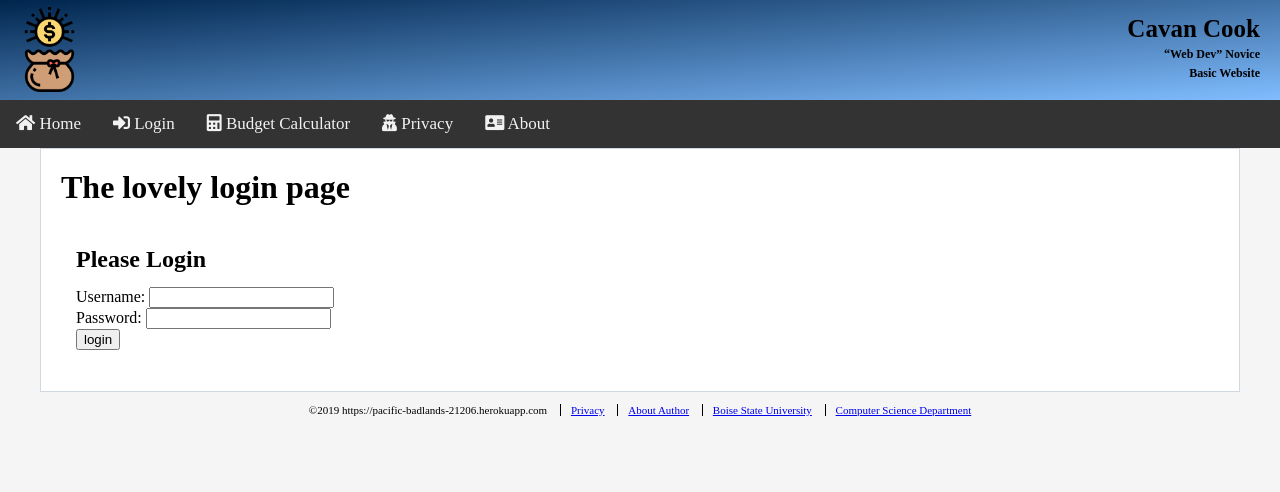
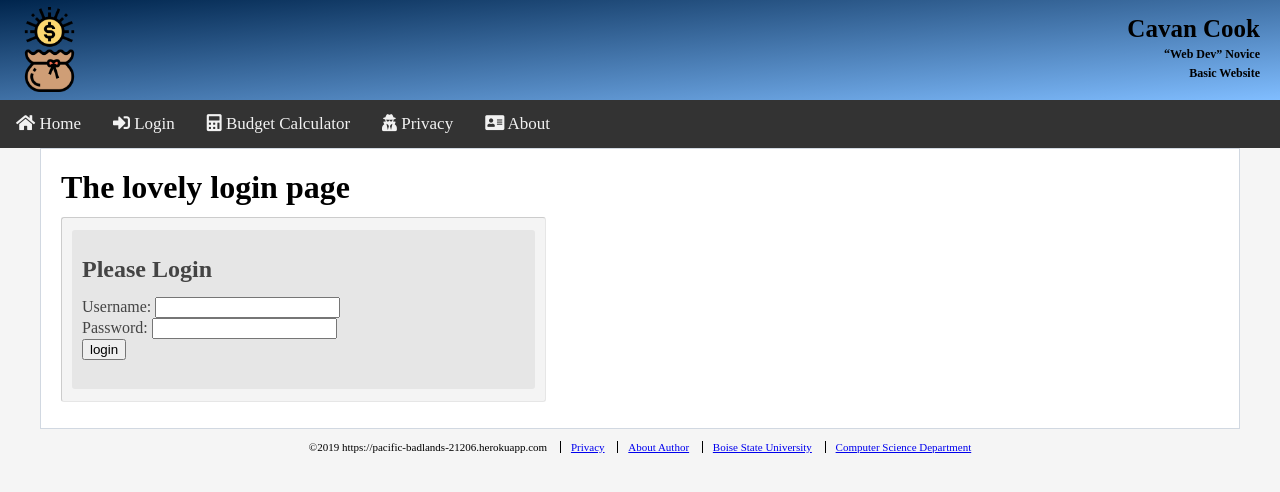
Before and after one commit to cavancook/website, a PHP site: page /login.php in a window 1280 px wide. Shown: the top 492 px of the page. Run offline with PHP 8.4, Linux system fonts and the light colour scheme; some libraries are stand-ins or nearby versions.

Commit message:
Changes to style

```diff
--- a/calc.css
+++ b/calc.css
@@ -121,7 +121,7 @@ div.calcFieldset div.calcField label {
     width: 340px;
 }
 .content div#mainContent div.calcFieldset div.calcField input {
-    color: #666;
+    color: #444444;
     left: 450px;
     position: absolute;
     top: 10px;
@@ -134,7 +134,7 @@ div.calcFieldset div.calcField span.desc {
     width: 20px;
 }
 div#mainContent {
-    color: #666;
+    color: #444444;
     display: inline;
     float: left;
     margin: 0 20px;
--- a/login.php
+++ b/login.php
@@ -8,7 +8,8 @@ session_start();
         <?php include_once "navbar.php" ?>
         <div class="content">
             <h1>The lovely login page</h1>
-            <div class="login left">
+            <div class="loginbox">
+            <div class="login">
                 <h2>Please Login</h2>
 
                 <form method="post" action="handler.php">
@@ -17,6 +18,7 @@ session_start();
                     <div><input type="submit" value="login"></div>
                 </form>
             </div>
+            </div>
             <div class="clear"></div>
         </div>
         <?php include_once "footer.php" ?>
--- a/style.css
+++ b/style.css
@@ -70,8 +70,24 @@ body {
     width: 40%;
 }
 .login {
-    padding: 15px;
-    width: 40%;
+    background: #e6e6e6;
+    margin: 0 0 .769em 0;
+    padding: .769em 10px;
+    position: relative;
+    border-radius: 3px;
+}
+.loginbox{
+	background-color: #f4f4f4;
+    border: 1px solid #CCC;
+    border-bottom-color: #e6e6e6;
+    border-right-color: #e6e6e6;
+    margin: 1em 0;
+	padding: .769em 10px 0 10px;
+    border-radius: 3px;
+	width: 40%;
+	color: #444444;
+	left: 450px;
+	top: 10px;
 }
 .right {
 	float: right;
```
